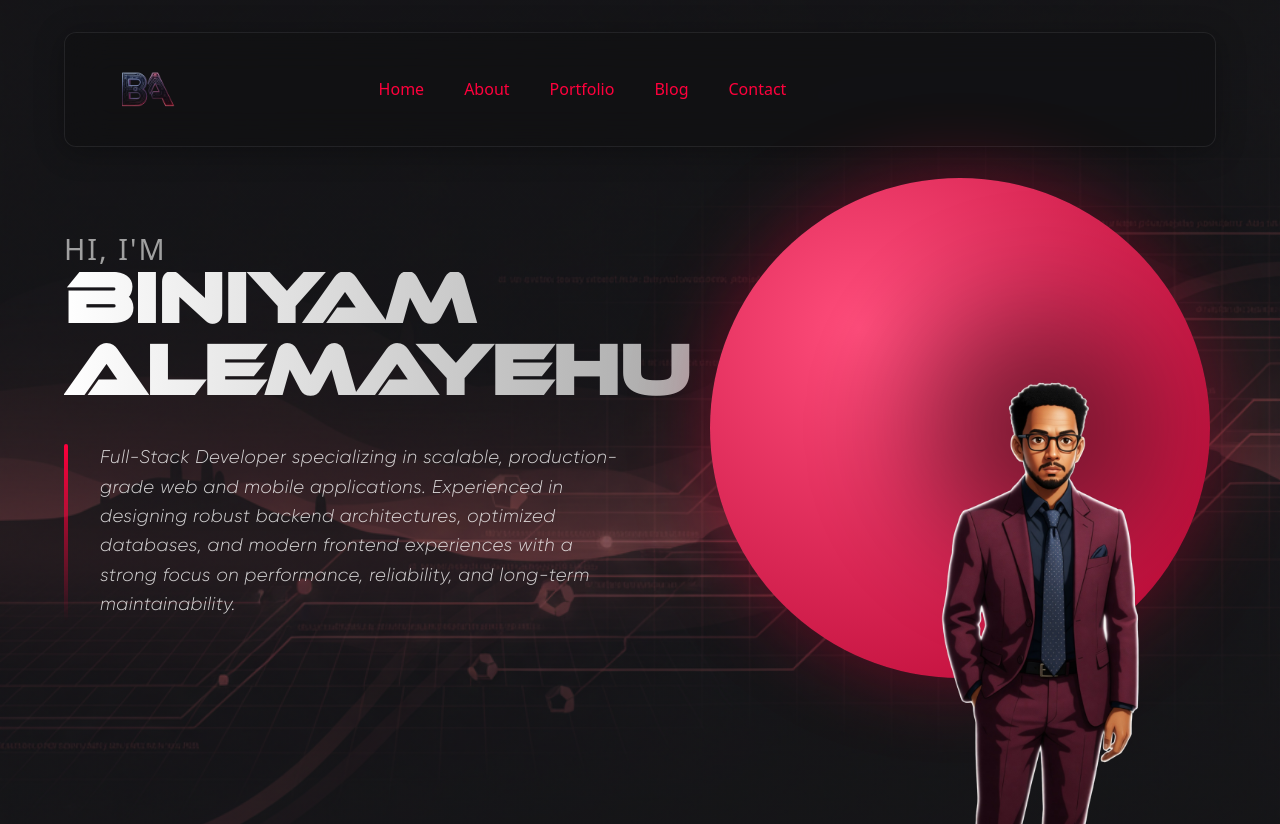
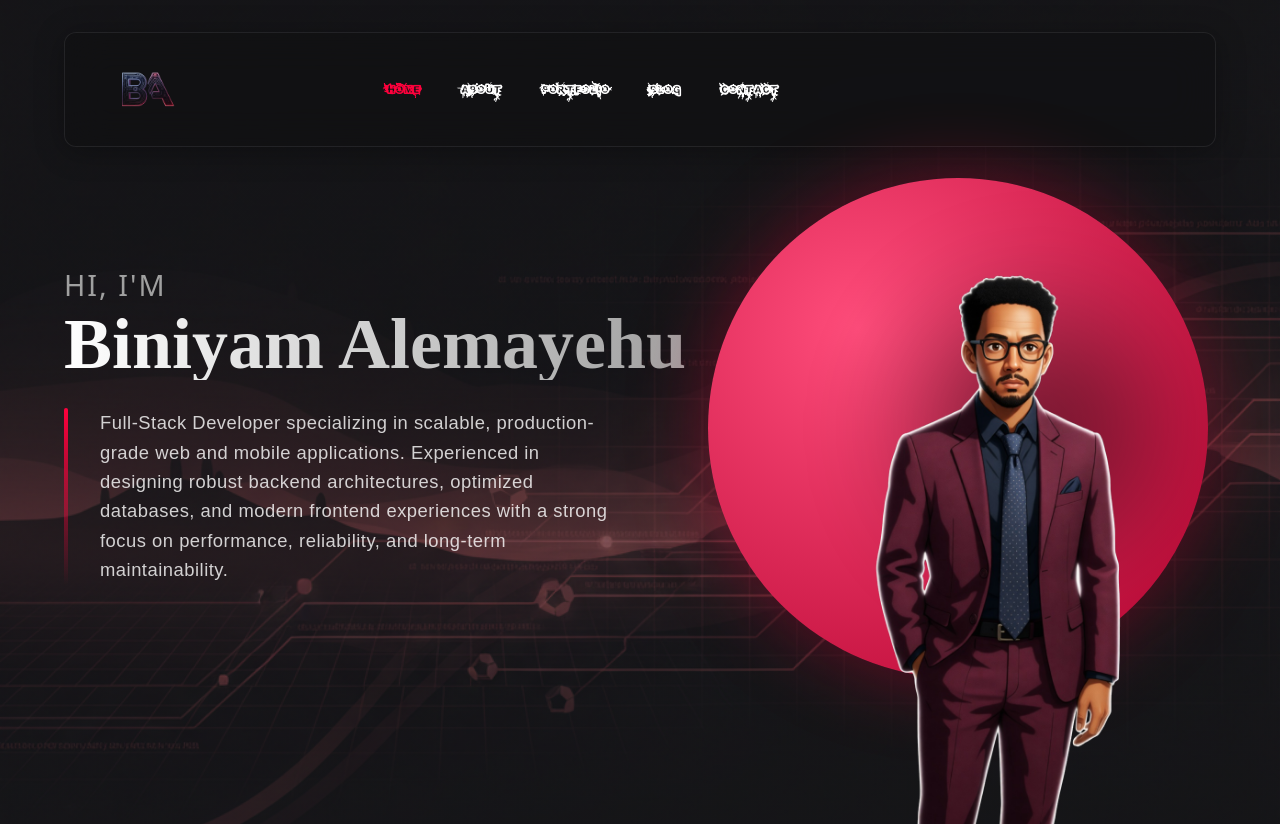
Before and after one commit to Bini-A10/My-Website, a Next.js app in the folder frontend/my-website-frontend/: page / in a window 1280 px wide. Built offline with nearby package versions, Linux system fonts and the light colour scheme.

Commit message:
feat: Implement core UI components including Navbar, Hero, and ParallaxPortrait, establishing a dark blood-red design system with global styles and custom fonts.

```diff
--- a/frontend/my-website-frontend/src/app/globals.css
+++ b/frontend/my-website-frontend/src/app/globals.css
@@ -1,43 +1,8 @@
 @import "tailwindcss";
-
-@font-face {
-  font-family: 'Ethnocentric';
-  src: url('/font/Ethnocentric-Regular.otf') format('opentype');
-  font-weight: normal;
-  font-style: normal;
-  font-display: swap;
-}
-
-@font-face {
-  font-family: 'INFECTED';
-  src: url('/font/INFECTED.ttf') format('truetype');
-  font-weight: normal;
-  font-style: normal;
-  font-display: swap;
-}
-
-@font-face {
-  font-family: 'CAMPUS PERSONAL USE';
-  src: url('/font/CAMPUS PERSONAL USE.ttf') format('truetype');
-  font-weight: normal;
-  font-style: normal;
-  font-display: swap;
-}
-
-@font-face {
-  font-family: 'Gilroy-LightItalic';
-  src: url('/font/Gilroy-LightItalic.ttf') format('truetype');
-  font-weight: normal;
-  font-style: normal;
-  font-display: swap;
-}
 
 /**
  * Global Design System - CSS Custom Properties
  * Dark Blood-Red Aesthetic for Personal Portfolio
- *
- * All design tokens are defined as CSS variables for maximum reusability.
- * Never hard-code colors, fonts, or spacing values in components.
  */
 
 :root {
@@ -157,6 +122,9 @@
   --font-heading: var(--font-playfair);
   --font-body: var(--font-inter);
   --font-mono: var(--font-geist-mono);
+  --font-special: var(--font-ethnocentric);
+  --font-cursive: var(--font-snowboarding);
+  --font-accent: var(--font-gilroy-black);
 
   /* Font Sizes */
   --font-size-h1: 3.5rem;
@@ -567,6 +535,21 @@ a:visited {
   }
 }
 
+/* ========================================
+   COMPONENT SPECIFIC OVERRIDES
+   ======================================== */
+
+.nav-link {
+  font-family: var(--font-infected), cursive !important;
+  color: var(--color-text-primary) !important;
+  font-weight: 900 !important;
+}
+
+.nav-link:hover,
+.nav-link.active {
+  color: var(--color-primary) !important;
+}
+
 /* Prevent layout shift */
 img {
   max-width: 100%;
--- a/frontend/my-website-frontend/src/app/layout.tsx
+++ b/frontend/my-website-frontend/src/app/layout.tsx
@@ -1,9 +1,35 @@
 import type { Metadata } from "next";
 import { Playfair_Display, Inter, Geist_Mono } from "next/font/google";
+import localFont from "next/font/local";
 import "./globals.css";
 import { Navbar } from "@/components/Navbar";
 
-// Elegant serif font for headings - matches dark luxury aesthetic
+// Local fonts
+const snowboarding = localFont({
+  src: "../../public/font/Snowboarding.ttf",
+  variable: "--font-snowboarding",
+  display: "swap",
+});
+
+const ethnocentric = localFont({
+  src: "../../public/font/Ethnocentric-Regular.otf",
+  variable: "--font-ethnocentric",
+  display: "swap",
+});
+
+const gilroyBlack = localFont({
+  src: "../../public/font/Gilroy-Black.ttf",
+  variable: "--font-gilroy-black",
+  display: "swap",
+});
+
+const infected = localFont({
+  src: "../../public/font/INFECTED.ttf",
+  variable: "--font-infected",
+  display: "swap",
+});
+
+// Elegant serif font for headings
 const playfairDisplay = Playfair_Display({
   variable: "--font-playfair",
   subsets: ["latin"],
@@ -39,7 +65,7 @@ export default function RootLayout({
   return (
     <html lang="en">
       <body
-        className={`${playfairDisplay.variable} ${inter.variable} ${geistMono.variable} antialiased`}
+        className={`${playfairDisplay.variable} ${inter.variable} ${geistMono.variable} ${snowboarding.variable} ${ethnocentric.variable} ${gilroyBlack.variable} ${infected.variable} antialiased`}
       >
         <Navbar />
         {children}
--- a/frontend/my-website-frontend/src/components/Hero.tsx
+++ b/frontend/my-website-frontend/src/components/Hero.tsx
@@ -54,7 +54,6 @@ export function Hero() {
 
         .hero-content {
           position: relative;
-          z-index: 2000;
           display: flex;
           flex: 1;
           align-items: center;
@@ -84,6 +83,7 @@ export function Hero() {
           flex-direction: column;
           gap: 1.5rem;
           max-width: 700px;
+          z-index: 10; /* Above bg text but below navbar */
         }
 
         .hero-title {
@@ -180,6 +180,8 @@ export function Hero() {
           display: flex;
           align-items: center;
           justify-content: flex-end;
+          z-index: 6000; /* Overlaps Navbar */
+          pointer-events: none; /* Let clicks pass through to Navbar */
         }
 
         @media (max-width: 1200px) {
--- a/frontend/my-website-frontend/src/components/Navbar.tsx
+++ b/frontend/my-website-frontend/src/components/Navbar.tsx
@@ -53,7 +53,7 @@ export function Navbar() {
                     display: flex;
                     align-items: center;
                     padding: 0.4rem 2rem;
-                    z-index: 1000;
+                    z-index: 5000;
                     background: rgba(0, 0, 0, 0.15);
                     backdrop-filter: blur(20px);
                     -webkit-backdrop-filter: blur(20px);
@@ -97,17 +97,17 @@ export function Navbar() {
                 }
 
                 .nav-link {
-                    font-family: var(--font-body);
+                    font-family: var(--font-cursive), cursive !important;
                     font-size: 1.05rem; /* Increased size */
-                    color: var(--color-text-secondary);
+                    color: var(--color-text-primary);
                     text-decoration: none;
                     transition: all var(--transition-base);
-                    font-weight: 500;
+                    font-weight: normal;
                     letter-spacing: 0.5px;
                 }
 
                 .nav-link:hover, .nav-link.active {
-                    color: var(--color-text-primary);
+                    color: var(--color-primary);
                 }
 
                 @media (max-width: 1024px) {
--- a/frontend/my-website-frontend/src/components/ParallaxPortrait.tsx
+++ b/frontend/my-website-frontend/src/components/ParallaxPortrait.tsx
@@ -85,9 +85,8 @@ export function ParallaxPortrait() {
         }
 
         .portrait-image {
-          width: auto;
+          width: 75%;
           height: auto;
-          max-width: 75%;
           max-height: 58vh;
           object-fit: contain;
           filter: drop-shadow(0 20px 80px rgba(0, 0, 0, 0.8));
```
Also changed, not shown: frontend/my-website-frontend/public/font/Gilroy-Black.ttf (added).
